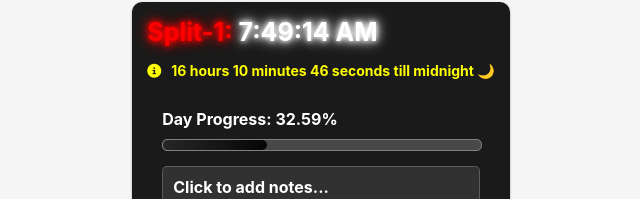
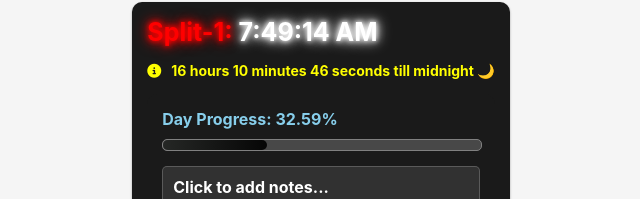
Before and after one commit to abk2191/time-splitter, a React (Vite) app: page / in a window 1280 px wide. Both pictures are taken after a click on the button "SPLIT". Shown: the part 442-641 px from the top of the page, without its empty margins (319-959 px from the left). Built offline with nearby package versions, Linux system fonts and the light colour scheme.

Commit message:
Added new features

```diff
--- a/src/App.jsx
+++ b/src/App.jsx
@@ -216,7 +216,7 @@ function App() {
               >
                 <p
                   style={{
-                    color: "neon",
+                    color: "skyblue",
 
                     fontSize: "16px",
                     marginBottom: "10px",
```
